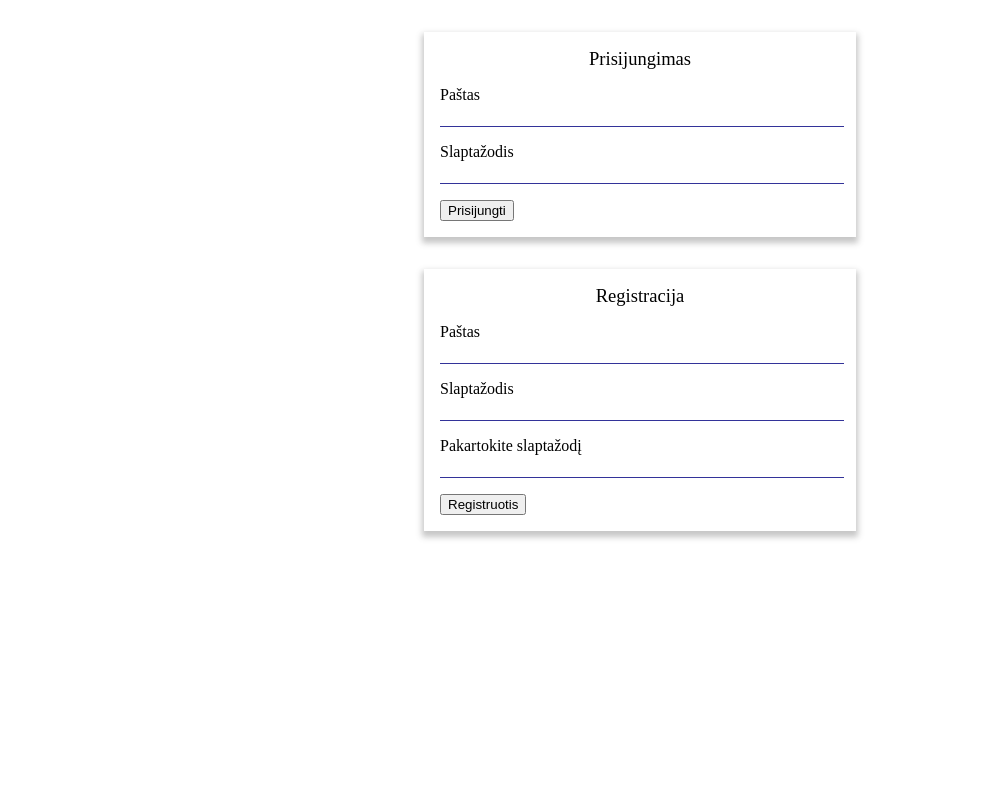
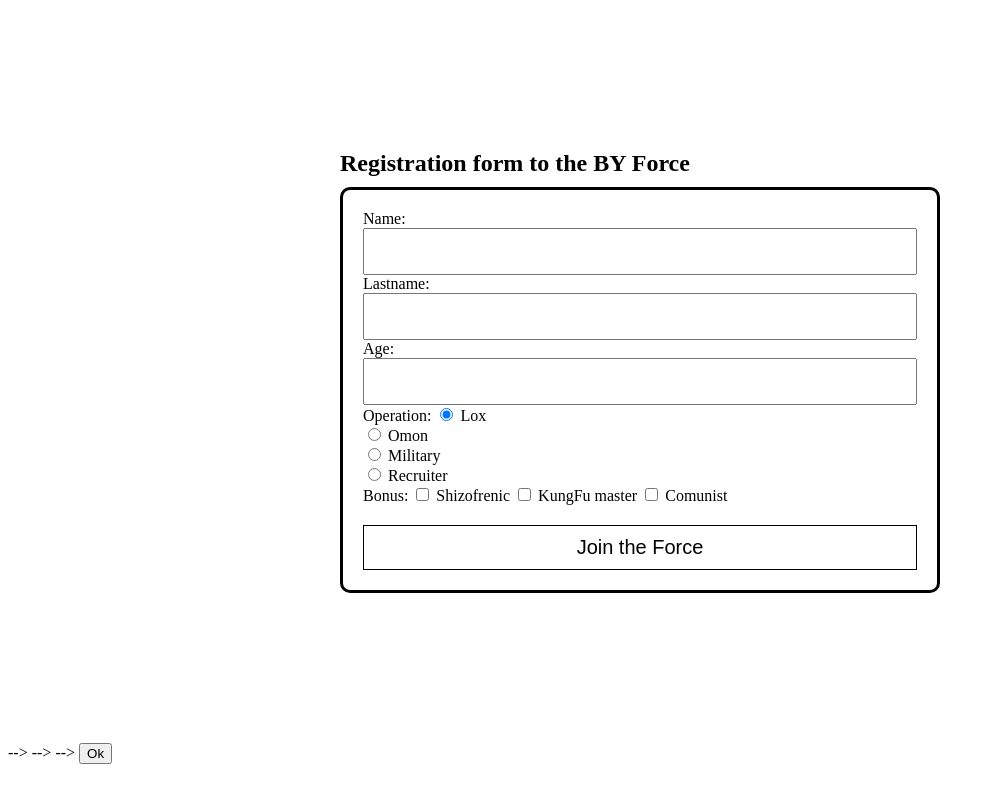
Before and after one commit to ArnieAls/Oop, a PHP site: page / in a window 1280 px wide. Shown: the whole page, without its empty margins (0-995 px from the left). Run offline with PHP 8.4, Linux system fonts and the light colour scheme.

Commit message:
regform BY ..

```diff
--- a/index.php
+++ b/index.php
@@ -1,37 +1,3 @@
-<?php
-// PRISIJUNGIMAS
-$users = [
-    [
-        'id' => 'ubuntu',
-        'email' => 'bb@bb.com',
-        'password' => 'Labas123',
-        'role' => 'default'
-    ],
-    [
-        'id' => 'pyst',
-        'email' => 'sadf@kjh    .com',
-        'password' => 'Labas123',
-        'role' => 'admin'
-    ]
-];
-function validateUser($email, $password)
-{
-    // Kai užaugsiu būsiu duomenų bazė
-    global $users;
-    foreach ($users as $user) {
-        if ($email === $user['email'] && $password === $user['password']) {
-            return $user;
-        }
-    }
-    return false;
-}
-
-if (isset($_POST['login'])) {
-    // Kai uždaugsiu būsiu validacija;
-    $userValidated = validateUser($_POST['email'], $_POST['password']);
-}
-?>
-
 <!doctype html>
 <html lang="en">
 <head>
@@ -39,116 +5,151 @@ if (isset($_POST['login'])) {
     <meta name="viewport"
           content="width=device-width, user-scalable=no, initial-scale=1.0, maximum-scale=1.0, minimum-scale=1.0">
     <meta http-equiv="X-UA-Compatible" content="ie=edge">
-    <title>Forma registracija</title>
+    <title>Registration BY forces</title>
     <style>
-        .form {
-            display: block;
-            width: 400px;
-            margin: 2rem auto;
-            padding: 1rem;
-            box-shadow: 0 4px 6px 2px #5555;
+
+        .container {
+            width: 600px;
+            margin: 150px auto;
         }
 
-        .form__title {
-            text-align: center;
-            font-size: 1.16rem;
-            margin-bottom: 1rem;
+        .form-box {
+            padding: 20px;
+            border: 3px solid black;
+            border-radius: 10px;
         }
 
-        .input-group {
-            margin-bottom: 1rem;
+        legend {
+            font-size: 20px;
+            font-weight: bold;
+            margin-top: 20px;
         }
 
-        .input-group > label {
-            display: block;
-            margin-bottom: 0.25rem;
+        .form-box input {
+            padding: 10px;
+            font-size: 20px;
+            width: 100%;
+            box-sizing: border-box;
         }
 
-        .input-group > input[type=email],
-        .input-group > input[type=text],
-        .input-group > input[type=password],
-        .input-group > input[type=number] {
-            width: 100%;
-            border: none;
-            border-bottom: 1px solid #339;
+        .form-box input[type=checkbox], .form-box input[type=radio] {
+            width: auto;
         }
 
-        .input-group > input[type=email]:focus,
-        .input-group > input[type=text]:focus,
-        .input-group > input[type=password]:focus,
-        .input-group > input[type=number]:focus {
-            outline: none;
-            box-shadow: inset 0 -1px 0 0 #339;
+        .form-box input[type=submit] {
+            padding: 10px 20px;
+            border: 1px solid black;
+            margin-top: 20px;
+            background-color: white;
+            cursor: pointer;
         }
 
-        .text--success {
-            text-align: center;
-            color: #393;
+        .certificate-box {
+            padding: 20px;
+            border: 3px solid #f1d170;
+            border-radius: 10px;
+            position: relative;
         }
 
-        .text--error {
-            text-align: center;
-            color: #933;
+        .certificate-info {
+            margin-top: 10px;
+        }
+
+        .certificate-info > .item > span {
+            font-size: 21px;
+            font-weight: bold;
+            color: black;
+        }
+
+        h2 {
+            margin-bottom: 10px;
+        }
+
+        .certificate-box p {
+            font-size: 25px;
+            font-weight: bold;
+            margin: 0;
+        }
+
+        .certificate-box span {
+            color: darkred;
+        }
+
+        .item {
+            font-size: 20px;
         }
     </style>
 </head>
 <body>
-<form class="form" method="POST">
-    <div class="form__title">Prisijungimas</div>
-    <div class="input-group">
-        <label for="email">Paštas</label>
-        <input type="email" id="email" name="email">
+<div class="container">
+    <h2>Registration form to the BY Force</h2>
+    <div class="form-box">
+        <form method="post">
+            <div class="input">
+                <label>Name:</label>
+                <input type="text" name="first_name" required/>
+            </div>
+            <div class="input">
+                <label>Lastname:</label>
+                <input type="text" name="last_name" required/>
+            </div>
+            <div class="input">
+                <label>Age:</label>
+                <input type="number" name="age"/>
+            </div>
+            <div class="input">
+                <div class="input">
+                    <label>Operation:</label>
+                    <input type="radio" id="lox" name="spec" value="lox" checked/>
+                    <label for="lox">Lox</label>
+                </div>
+                <div class="input">
+                    <input type="radio" id="omon" name="spec" value="OMON"/>
+                    <label for="omon">Omon</label>
+                </div>
+                <div class="input">
+                    <input type="radio" id="military" name="spec" value="Military"/>
+                    <label for="military">Military</label>
+                </div>
+                <div class="input">
+                    <input type="radio" id="pro" name="spec" value="Professional"/>
+                    <label for="pro">Recruiter</label>
+                </div>
+                <div class="input">
+                    <label>Bonus:</label>
+                    <input type="checkbox" id="extra1" name="extras[]" value="shizo"/>
+                    <label for="extra1">Shizofrenic</label>
+                    <input type="checkbox" id="extra2" name="extras[]" value="kungfu"/>
+                    <label for="extra2">KungFu master</label>
+                    <input type="checkbox" id="extra3" name="extras[]" value="comunist"/>
+                    <label for="extra3">Comunist</label>
+                </div>
+                <div class="input">
+                    <input type="submit" value="Join the Force"/>
+                </div>
+            </div>
+        </form>
     </div>
-    <div class="input-group">
-        <label for="password">Slaptažodis</label>
-        <input type="password" id="password" name="password">
-    </div>
-    <button type="submit">Prisijungti</button>
-    <input type="hidden" name="login" value="1">
-</form>
-<?php if (isset($_POST['login'])) : ?>
-    <?php if ($userValidated) : ?>
-        <h3 class="text--success">Prisijunėte sėkmingai</h3>
-    <?php else : ?>
-        <h3 class="text--error">Prisijungti nepavyko</h3>
-    <?php endif; ?>
-<?php endif; ?>
+</div>
 </body>
 </html>
 
 <!--versija validate-->
 <?php
-function isEqual($val1, $val2){
-    return $val1 === $val2;
-}
-if (isset($_POST['register'])) {
-    $passwordsAreEqual = isEqual($_POST['password'], $_POST['repeat-password']);
+
+if (isset($_POST['submit'])) {
+
 }
 ?>
-    <form class="form" method="POST">
-        <div class="form__title">Registracija</div>
-        <div class="input-group">
-            <label for="email">Paštas</label>
-            <input type="email" id="email" name="email">
-        </div>
-        <div class="input-group">
-            <label for="password">Slaptažodis</label>
-            <input type="password" id="password" name="password">
-        </div>
-        <div class="input-group">
-            <label for="password">Pakartokite slaptažodį</label>
-            <input type="password" id="password" name="repeat-password">
-        </div>
-        <button type="submit">Registruotis</button>
-        <input type="hidden" name="register" value="1">
-    </form>
-    <!-- Jeigu buvo pa'submit'inta registracijos forma -->
-<?php if (isset($_POST['register'])) : ?>
-    <?php if ($passwordsAreEqual) : ?>
-        <h3 class="text--success">Registracija sėkminga</h3>
-        <!-- Kitas kodas kuris nukreipia į pagrindinį puslapį -->
-    <?php else : ?>
-        <h3 class="text--error">Registracija nepavyko</h3>
-        <!-- Kitas kodas, kuris išspausdina klaidas -->
-    <?php endif; ?>
-<?php endif; ?>
+<!---->
+<?php //if (isset($_POST['register'])) : ?>
+<!--<!--    -->--><?php ////if ($passwordsAreEqual) : ?>
+<!--        <h3 class="text--success">Registracija sėkminga</h3>-->
+<!--        <!-- Kitas kodas kuris nukreipia į pagrindinį puslapį -->-->
+<!--    --><?php //else : ?>
+<!--        <h3 class="text--error">Registracija nepavyko</h3>-->
+<!--        <!-- Kitas kodas, kuris išspausdina klaidas -->-->
+<!--    --><?php //endif; ?>
+<?php //endif; ?>
+
+<button id="submit" class="ok-btn">Ok</button>
--- a/templates/form.tpl.php
+++ b/templates/form.tpl.php
@@ -0,0 +1,5 @@
+
+<form
+        action="<?php print $form['action']; ?>"
+        method="<?php print $form['method']; ?>"
+</form>
```
